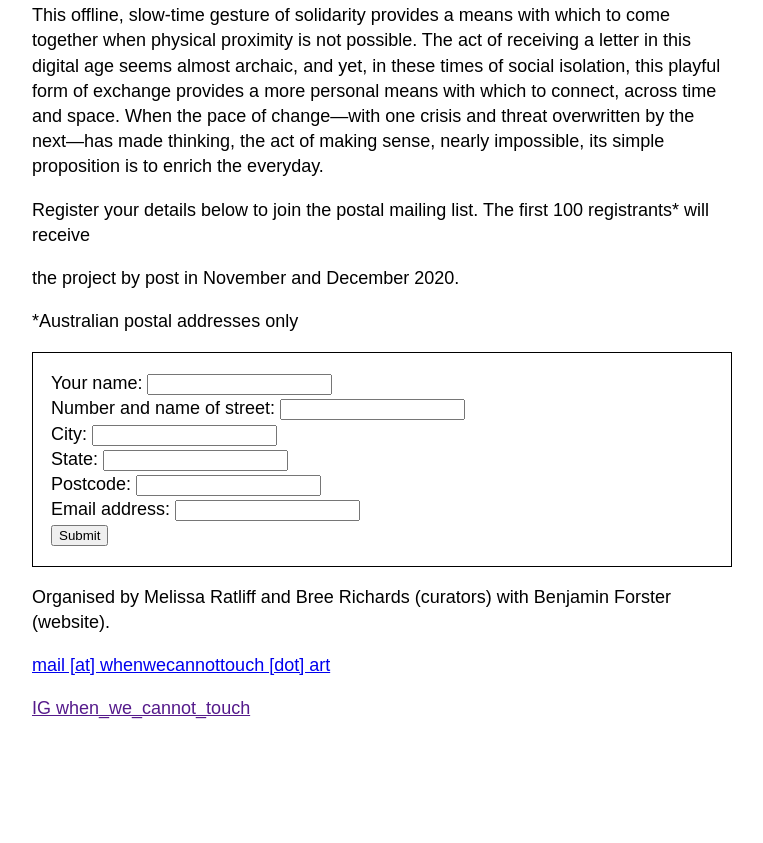
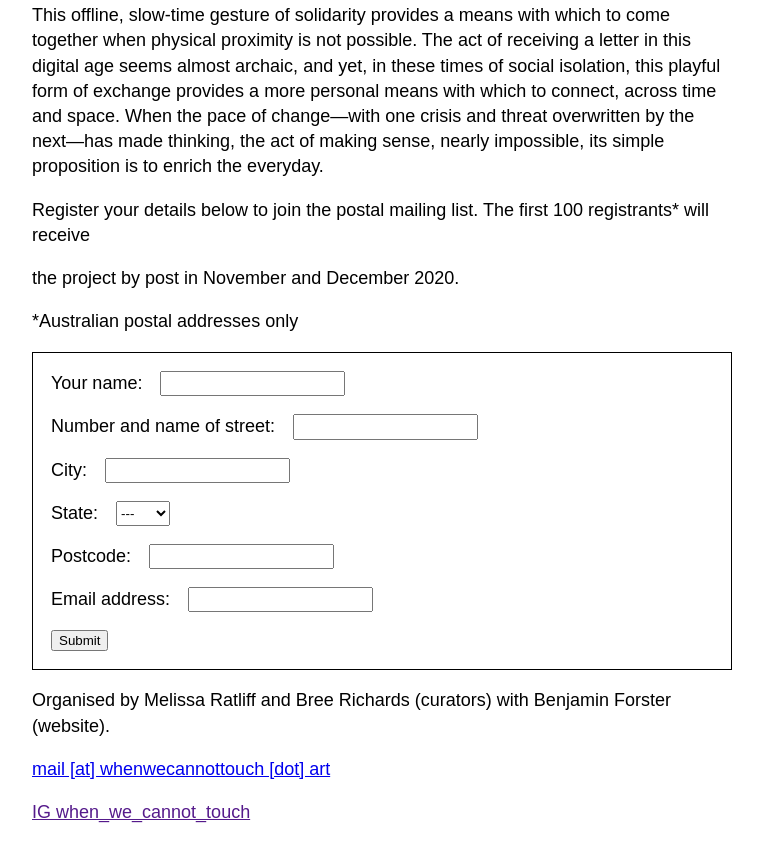
Before and after one commit to e-e-e/when-we-cannot-touch, a website: page src/public/index.html in a window 1280 px wide. Shown: the part 556-1399 px from the top of the page, without its empty margins (258-1021 px from the left). Before the commit the page ends 1295 px from the top, so only its background shows below. Drawn offline with Linux system fonts and the light colour scheme.

Commit message:
refactor html form

```diff
--- a/src/public/index.html
+++ b/src/public/index.html
@@ -17,17 +17,26 @@
             line-height: 1.4;
             font-size: 18px;
         }
+
         .container {
             margin: 0 auto;
             max-width: 700px;
             padding: 0 1rem;
         }
-        label {
-            display: block;
-        }
+
         form {
             border: black solid thin;
-            padding: 1rem;
+            padding: 0;
+        }
+
+        form > div {
+            display: flex;
+            flex-wrap: nowrap;
+            margin: 1rem;
+        }
+
+        label {
+            padding-right: 1rem;
         }
     </style>
 </head>
@@ -74,13 +83,42 @@
     </section>
     <section>
         <form action="/info" method="post">
-            <label>Your name: <input name="name" type="text"></label>
-            <label>Number and name of street: <input name="street" type="text"></label>
-            <label>City: <input name="city" type="text"></label>
-            <label>State: <input name="state" type="text"></label>
-            <label>Postcode: <input name="postcode" type="text"></label>
-            <label>Email address: <input name="email" type="email"></label>
-            <input type="submit" value="Submit">
+            <div>
+                <label for="name">Your name:</label>
+                <input name="name" id="name" type="text" required>
+            </div>
+            <div>
+                <label for="street">Number and name of street:</label>
+                <input name="street" id="street" type="text" required>
+            </div>
+            <div>
+                <label for="city">City:</label>
+                <input name="city" id="city" type="text" required>
+            </div>
+            <div>
+                <label for="state">State:</label>
+                <select name="state" id="state" required>
+                    <option value="">---</option>
+                    <option value="nsw">NSW</option>
+                    <option value="vic">VIC</option>
+                    <option value="qld">QLD</option>
+                    <option value="taz">TAZ</option>
+                    <option value="nt">NT</option>
+                    <option value="sa">SA</option>
+                    <option value="wa">WA</option>
+                </select>
+            </div>
+            <div>
+                <label for="postcode">Postcode:</label>
+                <input name="postcode" id="postcode" type="text" pattern="\d{4}" required>
+            </div>
+            <div>
+                <label for="email">Email address:</label>
+                <input name="email" id="email" type="email" required>
+            </div>
+            <div>
+                <input type="submit" value="Submit">
+            </div>
         </form>
     </section>
     <footer>
```
